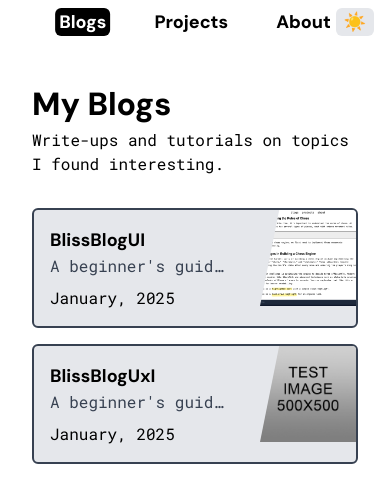
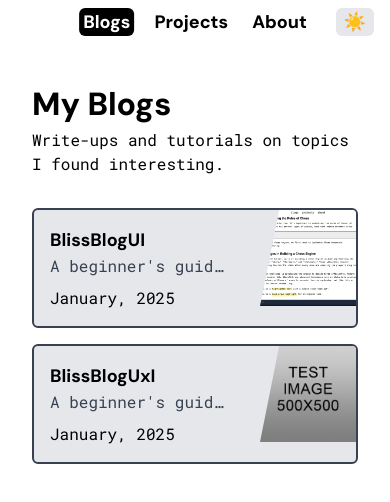
Before and after one commit to Ddomir/irladev, a React (Vite) app in the folder app/: page /irladev/blogs in a window 390 px wide. Shown: the top 502 px of the page. Built offline with nearby package versions, Linux system fonts and the light colour scheme.

Commit message:
Navbar Mobile Spacing

```diff
--- a/app/src/components/Navbar.tsx
+++ b/app/src/components/Navbar.tsx
@@ -10,8 +10,8 @@ const Navbar = () => {
             bg-white dark:bg-black
             font-sans font-extrabold text-lg text-black dark:text-gray-200"
     >
-      <div className="max-w-7xl mx-auto px-4 sm:px-4 lg:px-8 relative flex items-center py-2">
-        <div className="absolute left-1/2 transform -translate-x-1/2 flex space-x-10">
+      <div className="max-w-7xl mx-auto px-4 sm:px-6 lg:px-8 relative flex items-center py-2">
+        <div className="absolute left-1/2 transform -translate-x-1/2 flex space-x-4 sm:space-x-10">
           {[
             {name: "Blogs", path: "/blogs"},
             {name: "Projects", path: "/projects"},
```
